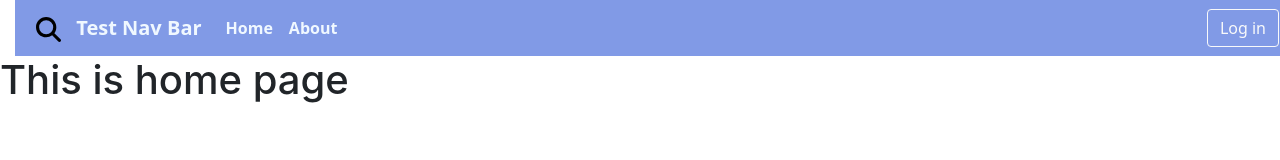
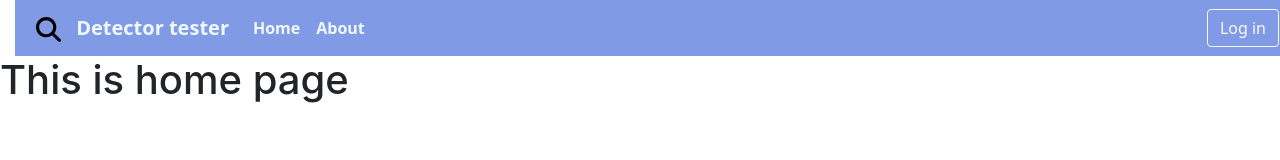
Before and after one commit to hyttttt/Detector_webpage, a Vue app: page / in a window 1280 px wide. Shown: the top 160 px of the page. Built offline with nearby package versions, Linux system fonts and the light colour scheme.

Commit message:
revise nav bar

```diff
--- a/src/components/Navbar.vue
+++ b/src/components/Navbar.vue
@@ -10,7 +10,7 @@
             height="25"
             style="margin: 0 10px 0 5px"
           />
-          Test Nav Bar</a
+          Detector tester</a
         >
         <button
           class="navbar-toggler"
```
